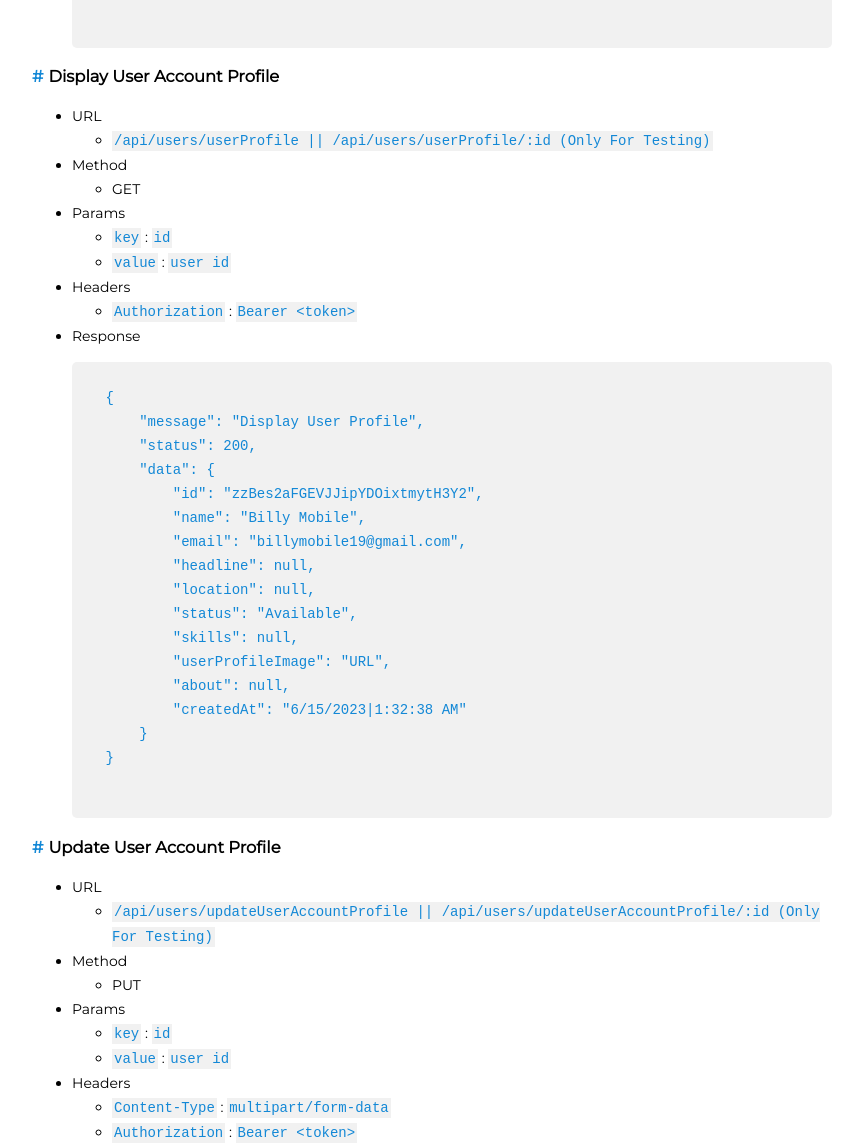
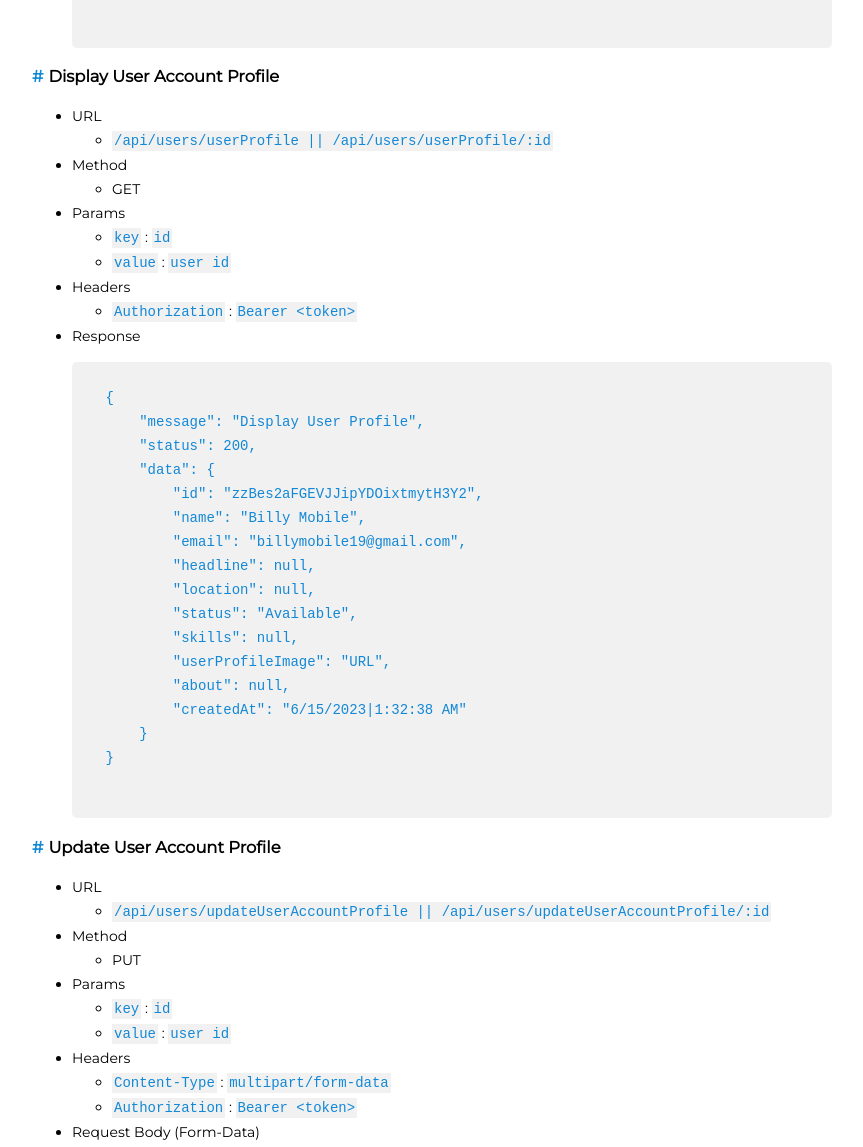
Before and after one commit to BillyFrcs/JoobifyBackEnd, a website: page public/index.html in a window 1280 px wide. Shown: the part 5100-6247 px from the top of the page, without its empty margins (208-1071 px from the left). Drawn offline with Linux system fonts and the light colour scheme.

Commit message:
Update index.html

```diff
--- a/public/index.html
+++ b/public/index.html
@@ -409,7 +409,7 @@
                 URL
                 <ul>
                     <li>
-                        <code>/api/auth/deleteAccount || /api/auth/deleteAccount/:id <i>(Only For Testing)</i></code>
+                        <code>/api/auth/deleteAccount || /api/auth/deleteAccount/:id</code>
                     </li>
                 </ul>
             </li>
@@ -500,7 +500,7 @@
                 URL
                 <ul>
                     <li>
-                        <code>/api/users/userProfile || /api/users/userProfile/:id (Only For Testing)</code>
+                        <code>/api/users/userProfile || /api/users/userProfile/:id</code>
                     </li>
                 </ul>
             </li>
@@ -555,7 +555,7 @@
                 URL
                 <ul>
                     <li>
-                        <code>/api/users/updateUserAccountProfile || /api/users/updateUserAccountProfile/:id (Only For Testing)</code>
+                        <code>/api/users/updateUserAccountProfile || /api/users/updateUserAccountProfile/:id</code>
                     </li>
                 </ul>
             </li>
```
